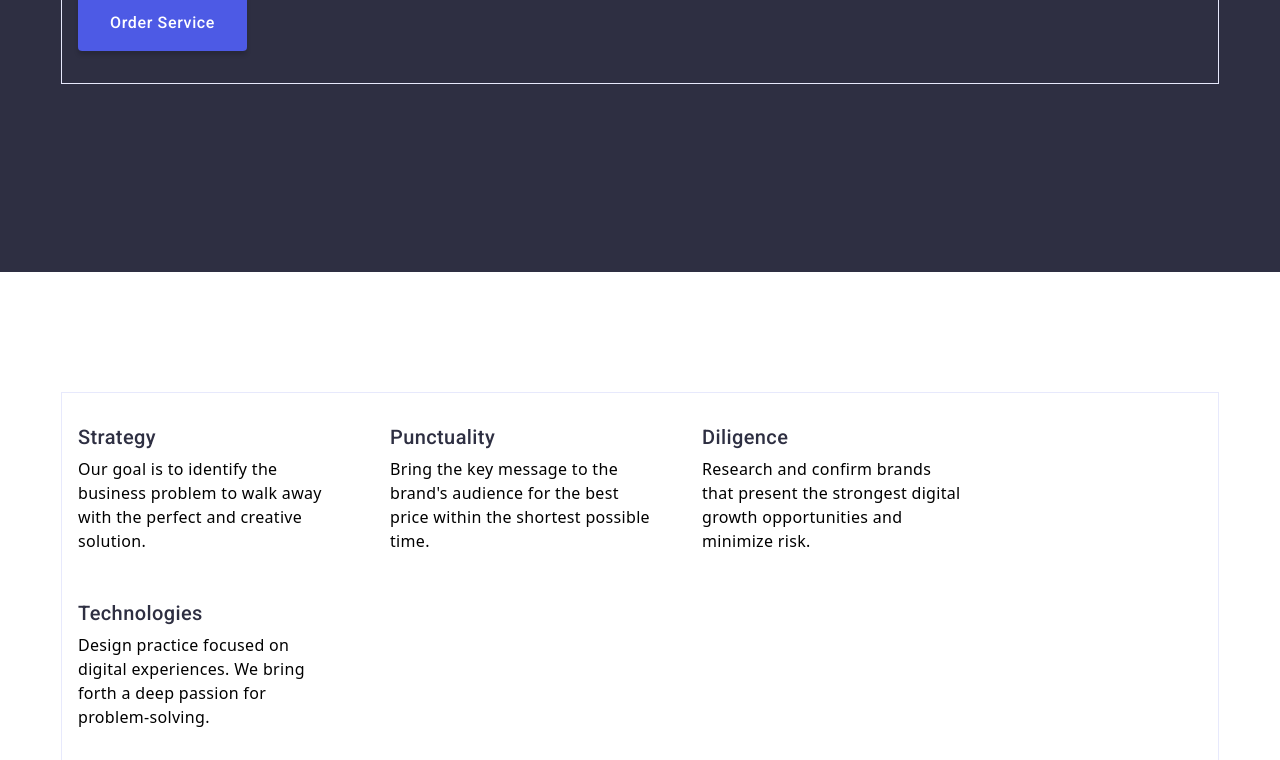
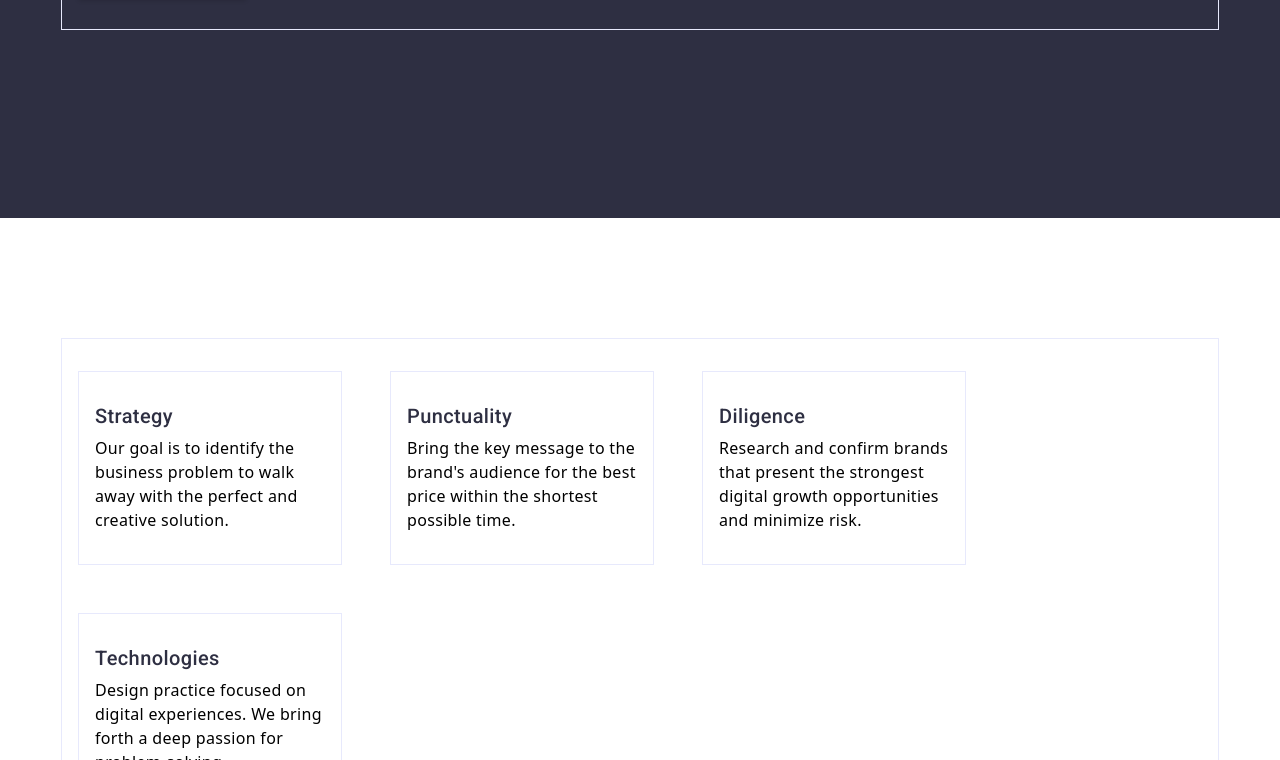
Before and after one commit to oksperetyatko/goit-markup-hw-03, a plain HTML site: page index.html in a window 1280 px wide. Shown: the part 713-1473 px from the top of the page. Drawn offline with nearby package versions, Linux system fonts and the light colour scheme.

Commit message:
3 section

```diff
--- a/css/styles.css
+++ b/css/styles.css
@@ -295,7 +295,8 @@
         row-gap: 48px;
     }
     .item {
-        width: calc((100% - 48px) / 3);
+        padding: 32px 16px;
+        border:1px solid #e7e9fc;
     }
     .card:not(:last-child) {
         margin-right: 24px;
```
